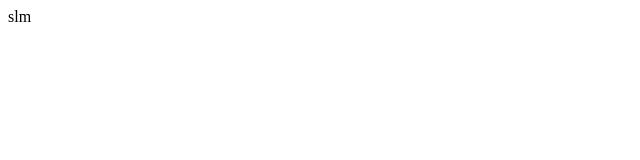
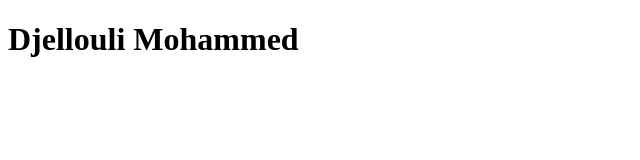
Before and after one commit to djellouli-cs/djellouli-cs.github.io, a plain HTML site: page index.html in a window 1280 px wide. Shown: the whole page, without its empty margins (0-640 px from the left). Drawn offline with Linux system fonts and the light colour scheme.

Commit message:
Update index.html

```diff
--- a/index.html
+++ b/index.html
@@ -8,7 +8,7 @@
 </head>
 
 <body>
-slm
+<h1>Djellouli Mohammed</h1>
 </body>
 
 </html>
```
